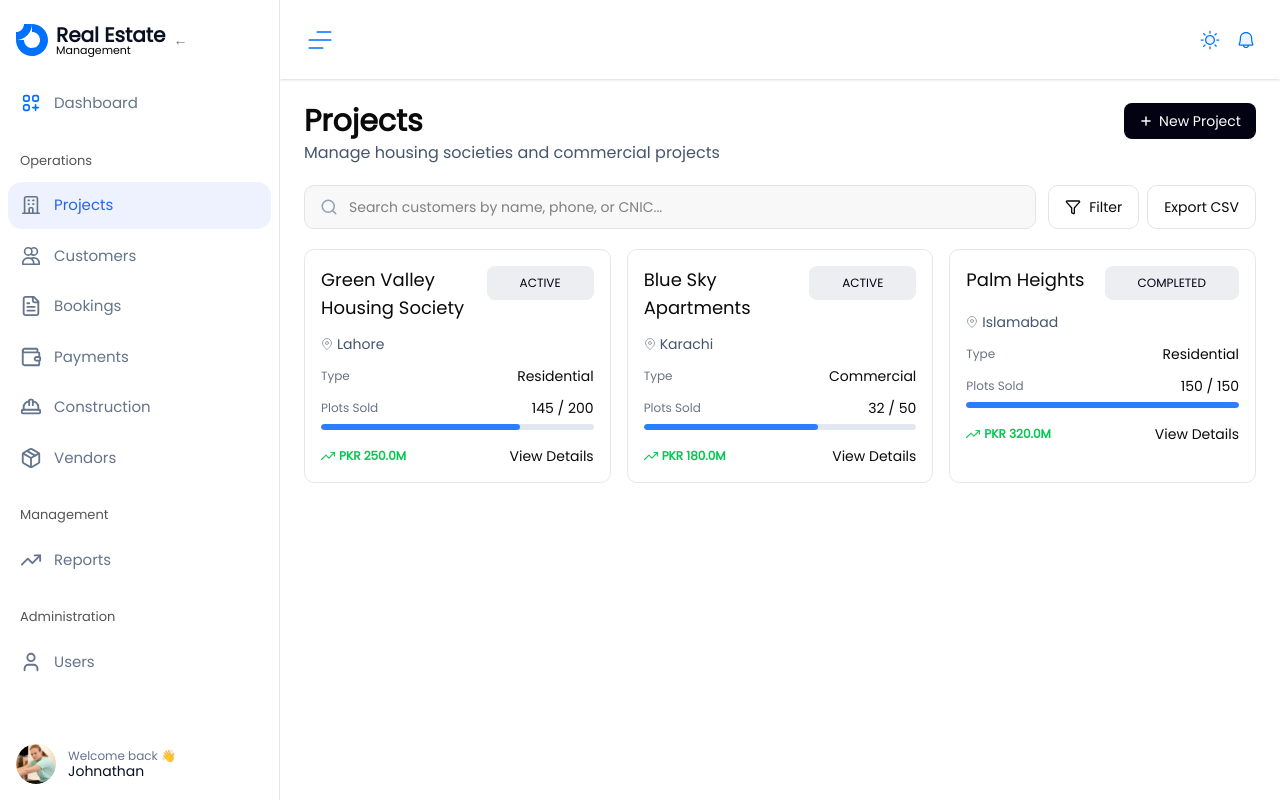
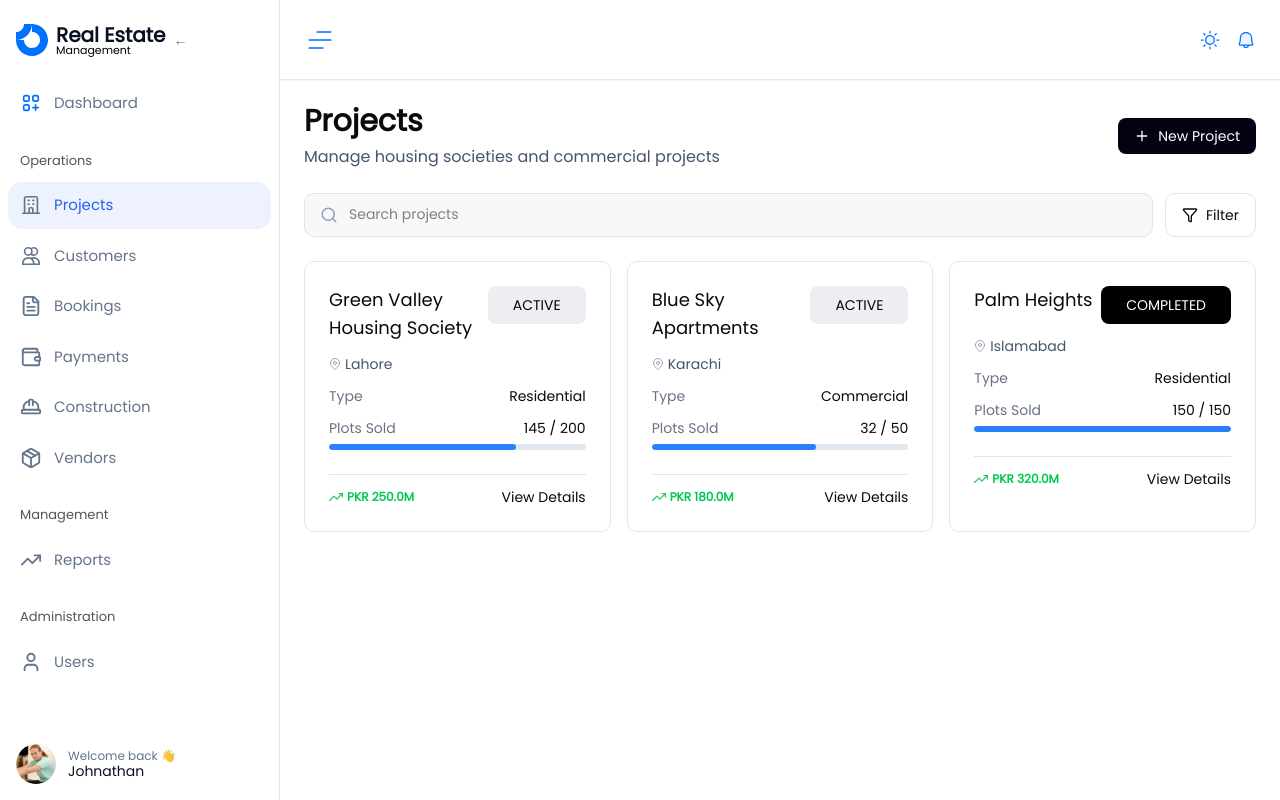
Before and after one commit to faizanakram2/erp-fe, a Next.js app: page /manager/projects in a window 1280 px wide. Built offline with nearby package versions, Linux system fonts and the light colour scheme.

Commit message:
Enhance project card layout

```diff
--- a/src/app/manager/projects/page.tsx
+++ b/src/app/manager/projects/page.tsx
@@ -1,7 +1,8 @@
 "use client";
 
 import AppToolbar from "@/components/common/AppToolbar";
-import { Filter } from "lucide-react";
+import DashboardHeader from "@/components/common/dashboardHeader";
+import { Filter, Plus } from "lucide-react";
 
 // ── Types ──────────────────────────────────────────────────────────────────
 type ProjectStatus = "ACTIVE" | "COMPLETED" | "INACTIVE";
@@ -139,12 +140,12 @@ function ProgressBar({ sold, total }: { sold: number; total: number }) {
 // ── Project Card ───────────────────────────────────────────────────────────
 function ProjectCard({ project }: { project: Project }) {
   return (
-    <div className="bg-white rounded-lg border border-gray-200 p-4 flex flex-col gap-3">
+    <div className="bg-white rounded-lg border border-gray-200 p-6 flex flex-col gap-3">
       {/* Title row */}
       <div className="flex items-start justify-between gap-2">
         <h3 className="text-lg font-medium text-[#0A0A0A]">{project.name}</h3>
-        <div className="px-8 py-2 rounded-[8px] bg-[#ECEEF2] border border-[#00000000]">
-          <h1 className="text-xs font-medium text-[#030213] ">
+        <div className={`px-6 py-2 rounded-[8px] ${project.status === "COMPLETED" ? "bg-[#000000] text-[#FFFFFF]" : "bg-[#ECEEF2]"}  border border-[#00000000]`}>
+          <h1 className={`text-sm font-medium ${project.status === "COMPLETED" ? "text-[#FFFFFF]" : "text-[#030213]"} `}>
             {project.status}
           </h1>
         </div>
@@ -160,16 +161,16 @@ function ProjectCard({ project }: { project: Project }) {
 
       {/* Type */}
       <div className="flex items-center justify-between">
-        <span className="text-xs text-gray-500">Type</span>
+        <span className="text-sm text-gray-500">Type</span>
         <span className="text-sm font-medium text-[#0A0A0A]">
           {project.type}
         </span>
       </div>
 
       {/* Plots Sold */}
-      <div className="flex flex-col gap-1.5">
+      <div className="flex flex-col gap-1.5 mb-3">
         <div className="flex items-center justify-between">
-          <span className="text-xs text-gray-500">Plots Sold</span>
+          <span className="text-sm text-gray-500">Plots Sold</span>
           <span className="text-sm font-medium text-[#0A0A0A]">
             {project.plotsSold} / {project.totalPlots}
           </span>
@@ -178,7 +179,7 @@ function ProjectCard({ project }: { project: Project }) {
       </div>
 
       {/* Footer */}
-      <div className="flex items-center justify-between pt-1">
+      <div className="flex items-center justify-between pt-3 border-t">
         <div className="flex items-center gap-1">
           <TrendIcon />
           <span className="text-xs font-semibold text-green-500">
@@ -196,57 +197,31 @@ function ProjectCard({ project }: { project: Project }) {
 // ── Main Page ──────────────────────────────────────────────────────────────
 export default function ProjectsPage() {
 
-  const handleExportCSV = () => {
-  console.log("Export CSV");
-};
 
   return (
     <div className="h-full  p-6 ">
-      <div className="max-w-5xl mx-auto space-y-5">
+      <div className="max-w-6xl mx-auto space-y-5">
         {/* Header */}
-        <div className="flex items-start justify-between">
-          <div>
-            <h1 className="text-3xl font-bold text-[#0A0A0A]">Projects</h1>
-            <p className="text-base font-regular  text-[#45556C] mt-0.5">
-              Manage housing societies and commercial projects
-            </p>
-          </div>
-          <button className="flex items-center gap-1.5 justify-center w-[132px] h-[36px] rounded-[8px] bg-[#030213] text-white text-sm font-medium">
-            <PlusIcon />
-            New Project
-          </button>
-        </div>
+       <DashboardHeader
+                 title="Projects"
+                 description="Manage housing societies and commercial projects"
+               buttonText="New Project"
+               buttonIcon={<Plus className="h-4 w-4" />}
+               onButtonClick={() => console.log("Create Project")}
+               />
 
-        {/* Search + Filter */}
-        {/* <div className="flex items-center gap-3">
-          <div className="flex items-center gap-2 flex-1 bg-[#F3F3F5] border border-[#00000000] rounded-lg px-3 py-2">
-            <SearchIcon />
-            <input
-              type="text"
-              placeholder="Search projects..."
-              className="flex-1 text-sm text-[#717182] placeholder-[#717182] outline-none bg-transparent"
-            />
-          </div>
-          <button className="flex items-center gap-1.5 bg-white border border-gray-200 rounded-lg px-3 py-2 text-sm font-medium text-gray-700 hover:bg-gray-50 transition-colors">
-            Filter
-          </button>
-        </div> */}
-
-        <AppToolbar
-          searchPlaceholder="Search customers by name, phone, or CNIC..."
+        <div className="my-6">
+          <AppToolbar
+          searchPlaceholder="Search projects"
           actions={[
             {
               id: "filter",
               label: "Filter",
               icon: <Filter size={16} />,
             },
-            {
-              id: "export",
-              label: "Export CSV",
-              onClick: handleExportCSV,
-            },
           ]}
         />
+        </div>
 
         {/* Project Cards Grid */}
         <div className="grid grid-cols-3 gap-4">
```
